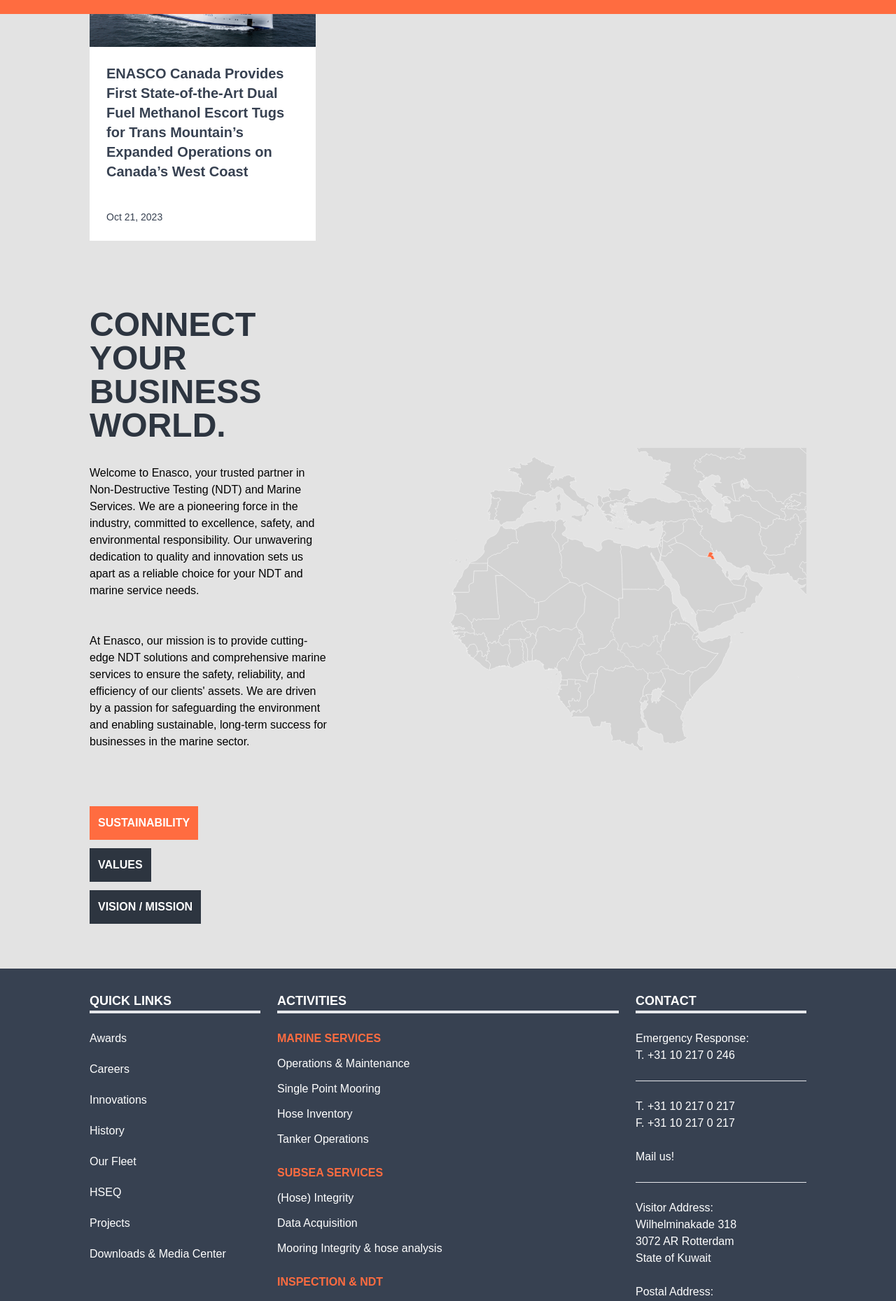
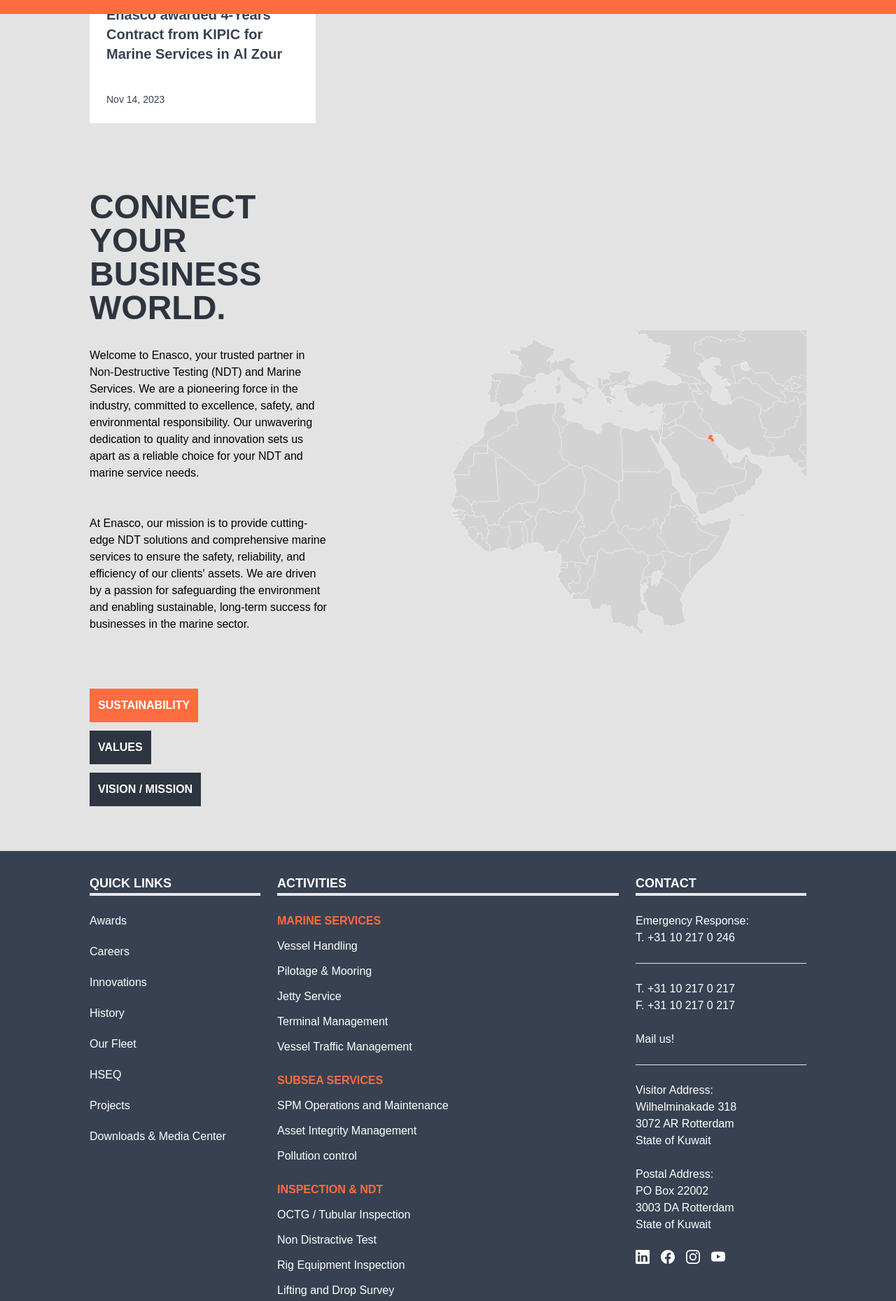
Before and after one commit to arshajahan/enasco_v1, a React (Vite) app: page / in a window 1280 px wide. Shown: the part 1660-3519 px from the top of the page at 70% size. Built offline with nearby package versions, Linux system fonts and the light colour scheme.

Commit message:
initial content added

```diff
--- a/src/assets/constants.jsx
+++ b/src/assets/constants.jsx
@@ -8,6 +8,7 @@
 import contact from './images/contact.jpg'
 import contact2 from './images/contact2.jpg'
 import banner from './images/banner.jpg'
+import indt from './images/indt.jpg'
 
 export const socialicons = [
     {
@@ -55,10 +56,11 @@
       id: 1,
       question: "Marine Services",
       answer: [
-        "Operations & Maintenance ",
-        "Single Point Mooring ",
-        "Hose Inventory",
-        "Tanker Operations ",
+        "Vessel Handling",
+        "Pilotage & Mooring",
+        "Jetty Service",
+        "Terminal Management",
+        "Vessel Traffic Management"
       ],
       image: contact,
       content: (
@@ -82,9 +84,9 @@
       id: 2,
       question: "Subsea Services",
       answer: [
-        "(Hose) Integrity",
-        "Data Acquisition",
-        "Mooring Integrity & hose analysis"
+        "SPM Operations and Maintenance",
+        "Asset Integrity Management",
+        "Pollution control"
       ],
       image: contact2,
       content: (
@@ -105,12 +107,13 @@
       id: 3,
       question: "Inspection & NDT",
       answer: [
-        "Operation Management",
-        "Technical Management",
-        "Risk Management",
-        "Vessel Accounting",
+        "OCTG / Tubular Inspection",
+        "Non Distractive Test",
+        "Rig Equipment Inspection",
+        "Lifting and Drop Survey",
+        "Calibration Service"
       ],
-      image: banner,
+      image: indt,
       content: (
         <>
 
@@ -132,8 +135,12 @@
       id: 4,
       question: "Workshop Facility",
       answer: [
-        "Welding & Fabrication",
-        "Pressure Testing",
+        "Welding and Fabrication",
+        "Well Control Testing ",
+        "Down Hole Tools Services",
+        "Hydro Testing",
+        "Post Welding Heat Treatment"
+
       ],
       image: contact,
       content: (
@@ -155,11 +162,8 @@
       question: `Training &
       Consultancy`,
       answer: [
-        "OCTG Inspection",
-        "Non-Destructive Test",
-        "Drops Services",
-        "Drilling Derrick & Mast",
-        "Calibration Services"
+        "Training",
+        "Consultancy",
       ],
       image: contact2,
       content: (
--- a/src/components/Latest.jsx
+++ b/src/components/Latest.jsx
@@ -51,14 +51,14 @@
                                 to='/enasco_v1/news'
                                 state = {{
                                     image: n2, // Make sure n1 is a defined variable or contains an image object
-                                    title: "E-Pusher 1 nominated for Ship of the year award 2023",
-                                    date: "Oct 21, 2023"
+                                    title: "Enasco awarded 4-Years Contract from KIPIC for Marine Services in Al Zour",
+                                    date: "Nov 14, 2023"
                                     }}
                                 className='navlink text-xl font-bold'>
-                                E-Pusher 1 nominated for Ship of the year award 2023
+                                Enasco awarded 4-Years Contract from KIPIC for Marine Services in Al Zour
                             </Link>
 
-                                <p className='text-sm'>Oct 21, 2023</p>
+                                <p className='text-sm'>Nov 14, 2023</p>
                             </div>
                         </div>
                         <div className='flex flex-col basis-full md:basis-1/3 xl:basis-1/4 2xl:basis-1/5 flex-grow bg-white'>
@@ -74,13 +74,13 @@
                                     to='/enasco_v1/news'
                                     state = {{
                                         image: n1, // Make sure n1 is a defined variable or contains an image object
-                                        title: "ENASCO Canada partners with Robert Allan Ltd. and Sanmar to build two powerful, high bollard pull Methanol Fuelled Escort Tugs.",
-                                        date: "Oct 21, 2023"
+                                        title: "Enasco awarded 4-Years Contract from KIPIC for Marine Services in Al Zour.",
+                                        date: "Nov 14, 2023"
                                         }}
                                     className='navlink text-xl font-bold'>
-                                    ENASCO Canada partners with Robert Allan Ltd. and Sanmar to build two powerful, high bollard pull Methanol Fuelled Escort Tugs
+                                    Enasco awarded 4-Years Contract from KIPIC for Marine Services in Al Zour
                                 </Link>
-                                <p className='text-sm'>Oct 21, 2023</p>
+                                <p className='text-sm'>Nov 14, 2023</p>
                             </div>
                         </div>
                         <div className='flex flex-col basis-full md:basis-1/3 xl:basis-1/4 2xl:basis-1/5 flex-grow bg-white'>
@@ -96,13 +96,13 @@
                                             to='/enasco_v1/news'
                                             state = {{
                                                 image: n3, // Make sure n1 is a defined variable or contains an image object
-                                                title: "ENASCO Canada Provides First State-of-the-Art Dual Fuel Methanol Escort Tugs for Trans Mountain’s Expanded Operations on Canada’s West Coast.",
-                                                date: "Oct 21, 2023"
+                                                title: "Enasco awarded 4-Years Contract from KIPIC for Marine Services in Al Zour",
+                                                date: "Nov 14, 2023"
                                                 }}
                                             className='navlink text-xl font-bold'>
-                                            ENASCO Canada Provides First State-of-the-Art Dual Fuel Methanol Escort Tugs for Trans Mountain’s Expanded Operations on Canada’s West Coast.
+                                            Enasco awarded 4-Years Contract from KIPIC for Marine Services in Al Zour
                                 </Link>
-                                <p className='text-sm'>Oct 21, 2023</p>
+                                <p className='text-sm'>Nov 14, 2023</p>
                             </div>
                         </div>
                         <div className='flex flex-col basis-full md:basis-1/3 xl:basis-1/4 2xl:basis-1/5 flex-grow  bg-white'>
@@ -118,13 +118,13 @@
                                         to='/enasco_v1/news'
                                         state = {{
                                             image: n1, // Make sure n1 is a defined variable or contains an image object
-                                            title: "ENASCO Canada Provides First State-of-the-Art Dual Fuel Methanol Escort Tugs for Trans Mountain’s Expanded Operations on Canada’s West Coast.",
-                                            date: "Oct 21, 2023"
+                                            title: "Enasco awarded 4-Years Contract from KIPIC for Marine Services in Al Zour.",
+                                            date: "Nov 14, 2023"
                                             }}
                                         className='navlink text-xl font-bold'>
-                                        ENASCO Canada Provides First State-of-the-Art Dual Fuel Methanol Escort Tugs for Trans Mountain’s Expanded Operations on Canada’s West Coast
+                                        Enasco awarded 4-Years Contract from KIPIC for Marine Services in Al Zour
                                 </Link>
-                                <p className='text-sm'>Oct 21, 2023</p>
+                                <p className='text-sm'>Nov 14, 2023</p>
                             </div>
                         </div>
                         <div className='flex flex-col basis-full md:basis-1/3 xl:basis-1/4 2xl:basis-1/5 flex-grow '>
--- a/src/components/pages/SubServices.jsx
+++ b/src/components/pages/SubServices.jsx
@@ -12,7 +12,7 @@
     window.scrollTo({ top: 0, behavior: 'smooth' });
 
   return (
-    <div className=' pt-8 bg-gray-200'>
+    <div className=' pt-8 bg-gray-200 text-justify'>
     <WrapperCard className=' justify-between grid gap-8 lg:gap-56 lg:flex  '>
 
         <div className='lg:basis-2/4 mx-auto lg:mx-0 text-slate-600 '>
@@ -25,20 +25,21 @@
             </p>
         </div>
 
-        <div section='rightside' className=' mb-4 lg:mb-0 w-full lg:mx-0 mx-auto -mt-10  lg:sticky top-0 lg:w-[25rem] xl:w-[30rem] lg:h-full 2xl:h-screen'>
-            <div className=''>
-                    <img src={services[id].image} className=' lg:h-[300px] w-full'/>
-                    <div className=' bg-red-700 text-white p-14 text-left'>
-                        <p className=' text-4xl lg:text-[35px] leading-none font-extrabold mb-8'>
+        <div section='rightside' className='mb-4 lg:mb-0 w-full lg:mx-0 mx-auto -mt-10 lg:sticky top-0 lg:w-[25rem] xl:w-[30rem] lg:h-full 2xl:h-screen'>
+  <div className='relative'>
+    <img src={services[id].image} className='lg:h-[300px] w-full object-cover' />
+    <div className='absolute inset-0 bg-[#ff6c40] opacity-40'></div>
+    <div className='bg-red-700 text-white p-14 text-left relative z-10'>
+      <p className='text-4xl lg:text-[35px] leading-none font-extrabold mb-8'>
         GET IN TOUCH
       </p>
-                        <p className=' text-xl'>
+      <p className='text-xl'>
         Our team of dedicated experts is here to<br/> help.<br/>
         T. +31 10 217 0 217
         <br/>
-                            <span className=' underline navlink'>Mail us!</span>
+        <span className='underline navlink'>Mail us!</span>
       </p>
-                        <div className=' mt-12 w-fit flex gap-4'>
+      <div className='mt-12 w-fit flex gap-4'>
         <a href='#'><BsLinkedin size={28} /></a>
         <a href='#'><BsFacebook size={28} /></a>
         <a href='#'><BsInstagram size={28} /></a>
@@ -48,6 +49,8 @@
   </div>
 </div>
 
+
+
     </WrapperCard>
 
 
```
Also changed, not shown: src/components/pages/News.jsx (+7 -16 lines), src/assets/images/indt.jpg (added). Lines whose indentation alone changed are shown as unchanged.
